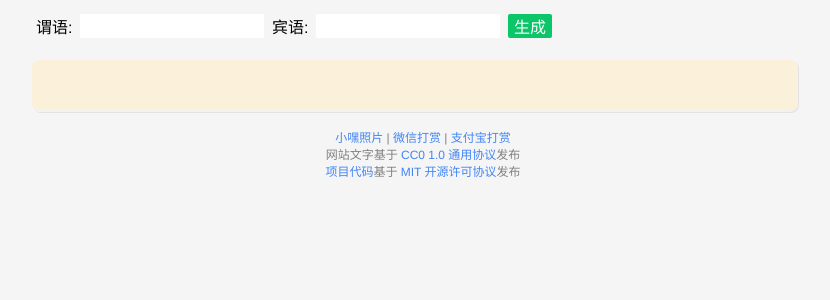
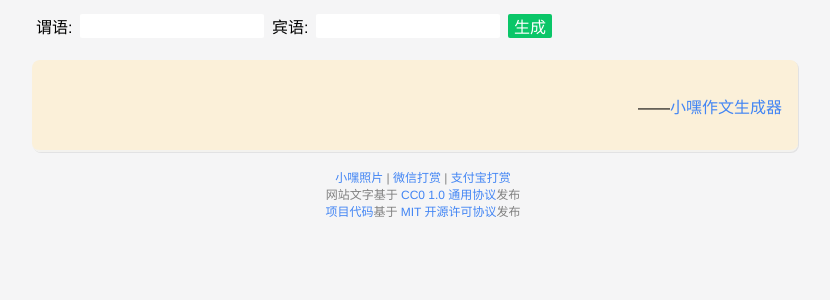
Before and after one commit to jackjyq/xiaohei-zuowen, a Flask app: template templates/作文.html in a window 1280 px wide. Shown: the top 300 px of the page, without its empty margins (217-1047 px from the left). Run offline with Flask 2, Linux system fonts and the light colour scheme; the template is opened without the code that fills it, so the values that code supplies are empty.

Commit message:
增加落款

```diff
--- a/templates/作文.html
+++ b/templates/作文.html
@@ -49,7 +49,9 @@
       <h1>{{主题谓语}}{{主题宾语}}</h1>
       {%for 段数 in range(0, 总段数)%}
       <p>{{作文[段数]}}</p>
-    {%endfor%}
+      {%endfor%}
+      <p style="text-align: right;">
+        ——<a href="https://zuowen.jackjyq.com">小嘿作文生成器</a></p>
     </article>
   </main>
   <footer>
```
